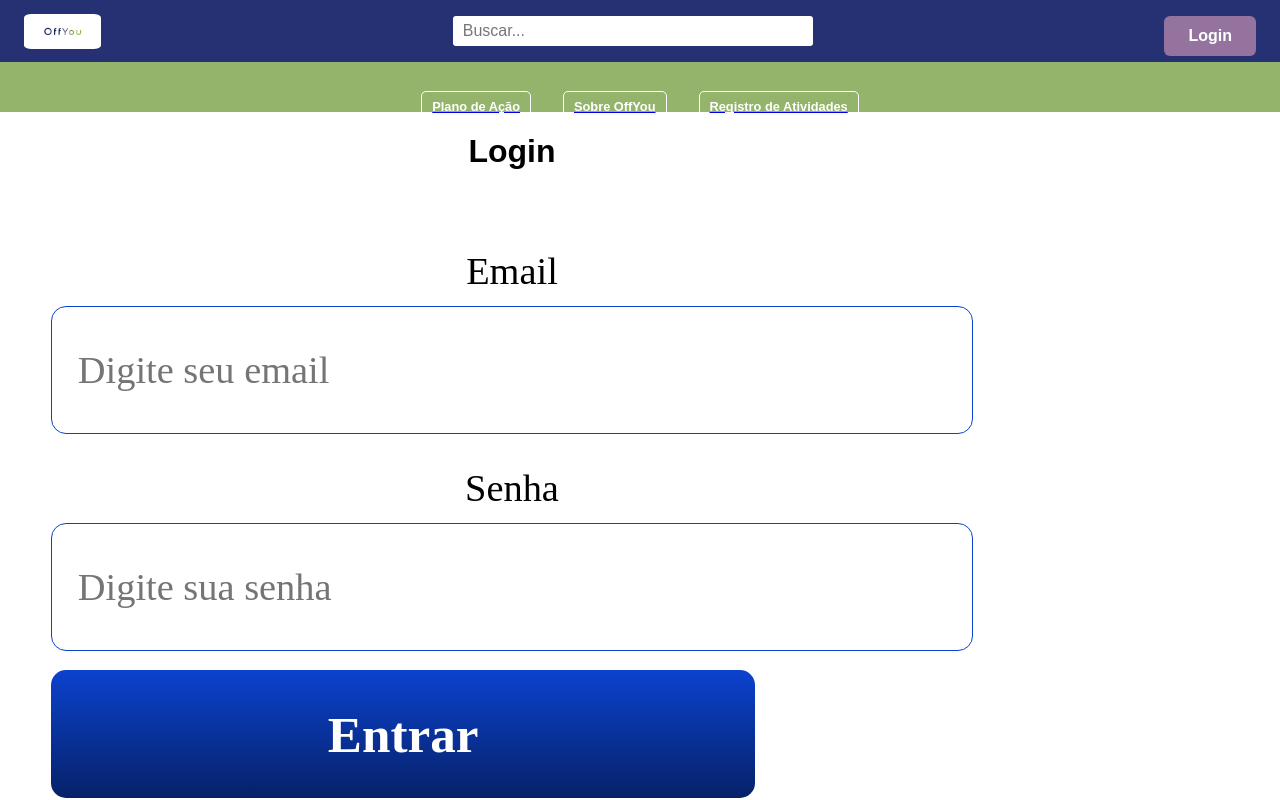
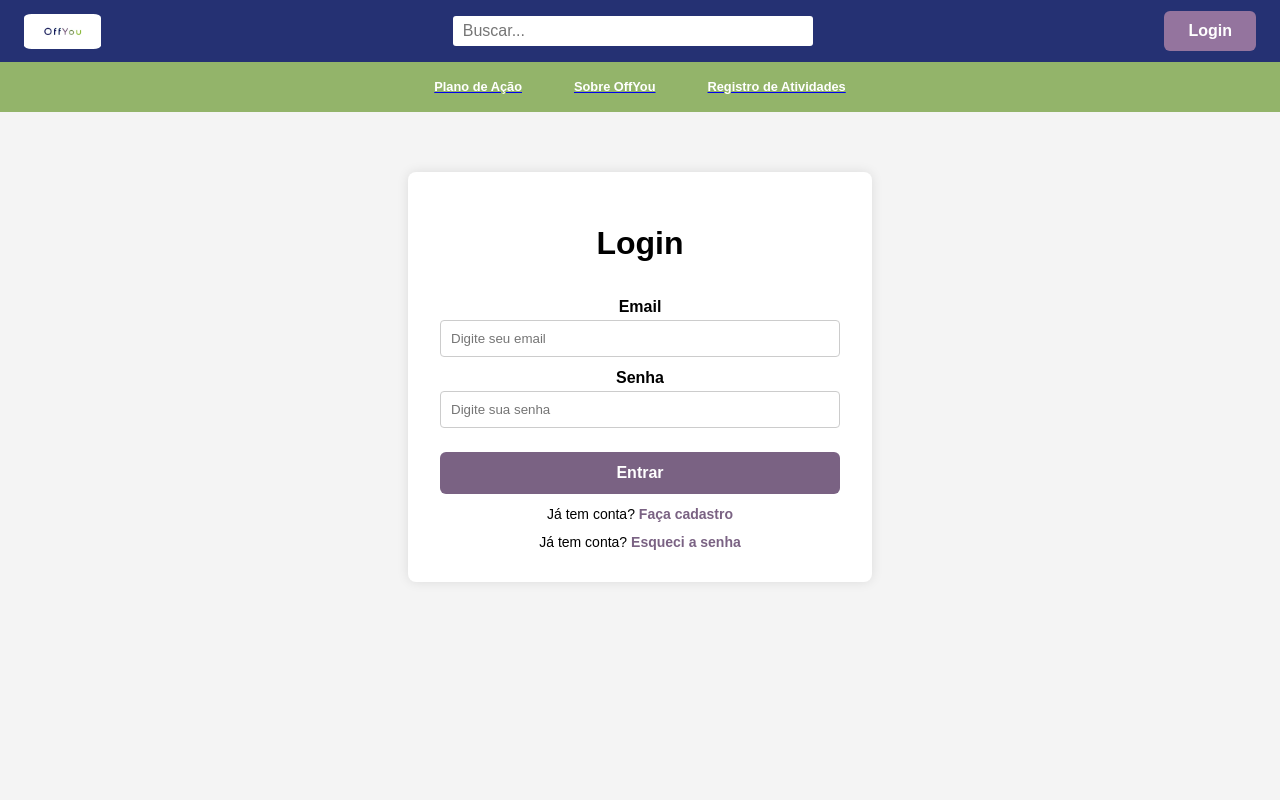
Before and after one commit to estephgermana/off-you, a React (Create React App) app in the folder frontend/: page /login in a window 1280 px wide. Shown: the top 800 px of the page. Built offline with nearby package versions, Linux system fonts and the light colour scheme.

Commit message:
finalizando frontend

```diff
--- a/frontend/src/pages/Login.tsx
+++ b/frontend/src/pages/Login.tsx
@@ -1,6 +1,7 @@
-// src/pages/Login.tsx
 import React, { useState } from 'react';
 import { useNavigate } from 'react-router-dom';
+import { Link } from 'react-router-dom';
+
 import '../styles/Login.css';
 
 const Login: React.FC = () => {
@@ -12,21 +13,12 @@ const Login: React.FC = () => {
     console.log('Logado com sucesso!', email);
   };
 
-  const handleEsqueceuSenha = () => {
-    navigate('/recuperar-senha');
-  };
-
-  const handleCadastro = () => {
-    navigate('/cadastro');
-  };
-
   return (
-
-      <div className="border-container-login">
-        <div className="container-login">
+    <div className="login-wrapper">
+      <div className="login-box">
         <h1>Login</h1>
 
-          <form className="container-email-senha">
+        <form className="login-form" onSubmit={(e) => e.preventDefault()}>
           <label htmlFor="email">Email</label>
           <input
             type="email"
@@ -34,6 +26,7 @@ const Login: React.FC = () => {
             placeholder="Digite seu email"
             value={email}
             onChange={(e) => setEmail(e.target.value)}
+            required
           />
 
           <label htmlFor="senha">Senha</label>
@@ -43,30 +36,23 @@ const Login: React.FC = () => {
             placeholder="Digite sua senha"
             value={senha}
             onChange={(e) => setSenha(e.target.value)}
+            required
           />
 
-            {/* Botão Entrar */}
-            <button
-              type="button"
-              className="submit"
-              onClick={handleLogin}
-            >
+          <button type="submit" onClick={handleLogin}>
             Entrar
           </button>
         </form>
 
-          <p>
-            <button onClick={handleEsqueceuSenha} style={{ background: 'none', border: 'none', color: 'blue', cursor: 'pointer' }}>
-              Esqueceu a senha?
-            </button>
-          </p>
-          <p>
-            <button onClick={handleCadastro} style={{ background: 'none', border: 'none', color: 'blue', cursor: 'pointer' }}>
-              Não tem login? Cadastre-se
-            </button>
-          </p>
+          <div className="login-link-cadastro">
+          Já tem conta? <Link to="/cadastro">Faça cadastro</Link>
+        </div>
+          <div className="login-link-recpera">
+          Já tem conta? <Link to="/recuperar-senha">Esqueci a senha</Link>
+        </div>
       </div>
     </div>
   );
-}
+};
+
 export default Login;
--- a/frontend/src/pages/PlanoDeAcao.tsx
+++ b/frontend/src/pages/PlanoDeAcao.tsx
@@ -134,7 +134,9 @@ export default function PlanoDeAcao() {
       </div>
 
       <div className="botoes">
-        <button onClick={salvarProgresso}>Salvar progresso</button>
+        <button onClick={salvarProgresso} disabled={!atividadesFeitas[indexAtual]}>
+          Salvar progresso
+        </button>
         <Link to="/registro-de-atividades">
           <button>Ver Progresso</button>
         </Link>
--- a/frontend/src/pages/RecuperarSenha.tsx
+++ b/frontend/src/pages/RecuperarSenha.tsx
@@ -1,9 +1,13 @@
-// src/pages/RecuperarSenha.tsx
 import React, { useState } from 'react';
+import { useNavigate } from 'react-router-dom';
+import { Link } from 'react-router-dom';
+
+import '../styles/Login.css';
 
 const RecuperarSenha: React.FC = () => {
   const [email, setEmail] = useState('');
   const [message, setMessage] = useState('');
+  const navigate = useNavigate();
 
   const handleRecuperarSenha = () => {
     if (!email) {
@@ -11,18 +15,17 @@ const RecuperarSenha: React.FC = () => {
       return;
     }
 
-    // Lógica para enviar o link de recuperação de senha
     console.log('Enviando link de recuperação para o e-mail:', email);
-
-    // Simulando a mensagem de sucesso
     setMessage('Link de recuperação enviado para o seu e-mail.');
   };
 
   return (
-    <div className="container-recuperar-senha">
-      <h1>Recuperação de Senha</h1>
-      <form>
-        {message && <div className="message">{message}</div>}
+    <div className="login-wrapper">
+      <div className="login-box">
+        <h1>Recuperar Senha</h1>
+
+        <form className="login-form">
+          {message && <div style={{ color: 'green', marginBottom: '10px' }}>{message}</div>}
 
           <label htmlFor="email">Email</label>
           <input
@@ -41,6 +44,15 @@ const RecuperarSenha: React.FC = () => {
             Enviar Link de Recuperação
           </button>
         </form>
+
+         <div className="login-link">
+                  Já tem conta? <Link to="/login">Faça login</Link>
+                </div>
+          <div className="login-link-cadastro">
+                    Já tem conta? <Link to="/cadastro">Faça cadastro</Link>
+                  </div>
+
+      </div>
     </div>
   );
 };
--- a/frontend/src/styles/Cadastro.css
+++ b/frontend/src/styles/Cadastro.css
@@ -1,10 +1,11 @@
 .border-container-cadastro {
   display: flex;
   justify-content: center;
-    align-items: center;
+  align-items: flex-start;
   padding: 40px;
   background-color: #f8f8f8;
   min-height: 100vh;
+  padding-top: 60px;
 }
 
 .container-cadastro {
@@ -13,7 +14,7 @@
   border-radius: 8px;
   box-shadow: 0 0 12px rgba(0,0,0,0.1);
   width: 100%;
-    max-width: 400px;
+  max-width: 360px;
 }
 
 .container-cadastro h1 {
@@ -40,7 +41,7 @@
 
 .submit {
   margin-top: 24px;
-    background-color: #4a4e69;
+  background-color: #7a6283;
   color: white;
   padding: 12px;
   border: none;
@@ -49,5 +50,20 @@
 }
 
 .submit:hover {
-    background-color: #373b58;
+  background-color: #b575a1;
 }
+.login-link {
+  margin-top: 16px;
+  text-align: center;
+  font-size: 14px;
+}
+
+.login-link a {
+  color: #7a6283;
+  text-decoration: none;
+  font-weight: bold;
+}
+
+.login-link a:hover {
+  text-decoration: underline;
+}
--- a/frontend/src/styles/Header.css
+++ b/frontend/src/styles/Header.css
@@ -67,9 +67,7 @@ header .green-bar-buttons {
 header .green-button {
   background-color: transparent;
   color: white;
-  border: 1px solid white;
   padding: 4px 10px;
-  border-radius: 5px;
   font-size: 0.8rem;
   height: 30px;
   display: flex;
@@ -82,6 +80,6 @@ header .green-button {
 }
 
 header .green-button:hover {
-  background-color: white;
+  background-color: rgb(124, 150, 124);
   color: #253173;
 }
--- a/frontend/src/styles/Home.css
+++ b/frontend/src/styles/Home.css
@@ -52,7 +52,7 @@
   background-color: #f2f2f2;
   border-radius: 15px;
   padding: 20px;
-  margin-top: 40px;
+  margin-top: 30px;
 
 
   display: flex;
@@ -73,7 +73,7 @@
 .sobre-offyou p {
   font-size: 1rem;
   color: #666;
-  line-height: 1.6;
+  line-height: 1.7;
   width: 80%;
   margin: 0 auto;
 }
--- a/frontend/src/styles/Login.css
+++ b/frontend/src/styles/Login.css
@@ -1,151 +1,74 @@
-
-.container-login{
-    width: 80vw !important;
-    height: auto !important;
-    padding-bottom: 6vw !important;
-
-  }
-  .container-email-senha{
-
-    width: 55vw !important;
-
-  }
-  .toggle-password {
-    left: 62vw !important;
-    bottom: 4vw !important;
-  }
-  .toggle-password img{
-    width: 5vw !important;
-  }
-  .container-email-senha {
-    width: 90% !important;
-    margin: 4vw !important;
-
-
-  }
-  .container-email-senha input{
-    width: 100% !important;
-  height: 10vw !important;
-  padding: 0vw 2vw !important;
-  font-size: 3vw !important;
-
-  }
-  .container-email-senha label{
-    font-size: 3vw !important;
-  }
-  .container-login .submit{
-    width: 55vw !important;
-    height: 10vw !important;
-    font-size: 4vw !important;
-
-  }
-  .container-login p, a{
-    font-size: 3vw !important;
-    margin-top: 3vw !important;
+.login-wrapper {
+  display: flex;
+  justify-content: center;
+  align-items: flex-start;
+  min-height: 100vh;
+  background-color: #f4f4f4;
+  padding-top: 60px;
+  padding-inline: 20px;
 }
 
-
-
-  .container-all-login{
-    margin-top: 6vw;
-    display:flex;
-    flex-direction: column;
-    align-items: center;
+.login-box {
+  background-color: #fff;
+  padding: 32px;
+  border-radius: 8px;
+  box-shadow: 0 0 12px rgba(0, 0, 0, 0.1);
   width: 100%;
+  max-width: 400px;
 }
 
-   .logo-container{
-       width: 12vw;
-       height: 5vw;
-       background-color: #0b42ce;
-       border-radius: 15px;
-       margin: 0vw 0vw 2vw 0vw;
-       display: flex;
-       align-items: center;
-       justify-content: center;
+.login-box h1 {
+  text-align: center;
+  margin-bottom: 24px;
 }
-   .logo-container img{
-    height: 90%;
 
-   }
-   .container-login{
-       width: 35vw;
-       height: 28vw;
-       border-radius: 35px;
-       background-color: white;
+.login-form {
   display: flex;
   flex-direction: column;
-       align-items: center;
-       justify-content: center;
 }
-   .container-email-senha{
-       display: flex;
-       flex-direction: column;
-       align-items: left;
-       justify-content: center;
-       width: 30vw;
-       position: relative;
+
+.login-form label {
+  margin-top: 12px;
+  font-weight: bold;
 }
-   .container-email-senha input{
-       width: 100%;
-     border: 1px solid #0b42ce;
-     border-radius: 15px;
-     height: 3vw;
-     margin: 0.5vw 0vw;
-     margin-bottom: 2vw;
-     transition: 0.5s;
-     font-family: Montserrat-regular;
-     font-size: 1.0vw;
-     padding: 0vw 1vw;
-     box-sizing: border-box;
 
+.login-form input {
+  padding: 10px;
+  margin-top: 4px;
+  border: 1px solid #ccc;
+  border-radius: 4px;
 }
-   .container-email-senha input:nth-of-type(2){
-    width: 90%;
+
+.login-form button {
+  margin-top: 24px;
+  background-color: #7a6283;
+  color: white;
+  padding: 12px;
+  border: none;
+  border-radius: 6px;
+  cursor: pointer;
+  font-size: 16px;
 }
-   .container-email-senha input:focus{
-       outline: none;
-       border: 1px solid #020e2b;
-       transition: 0.5s;
+
+.login-form button:hover {
+  background-color: #b575a1;
 }
-   .container-email-senha label{
-       font-family: Montserrat-Bold;
-       font-size: 1.3vw;
-       margin: 0.5vw 1vw;
+
+.login-link-cadastro,
+.login-link-recpera {
+  margin-top: 12px;
+  text-align: center;
+  font-size: 14px;
 }
-   .container-login .submit{
-     width: 22vw;
-     height: 3vw;
-     background: linear-gradient( to bottom, #0b42ce,#062168);
-     border: none;
-     border-radius: 15px;
-     color: white;
-     font-family: Montserrat-Bold;
-     font-size: 1.5vw;
-     cursor: pointer;
-     transition: 1s;
-     margin-top: -0.5vw;
-     margin-bottom: 0.5vw;
+
+.login-link-cadastro a,
+.login-link-recpera a {
+  color: #7a6283;
+  text-decoration: none;
+  font-weight: bold;
 }
-   .container-login button:focus{
-       transition: 1s;
-       background: white;
-       color: #0b42ce ;
+
+.login-link-cadastro a:hover,
+.login-link-recpera a:hover {
+  text-decoration: underline;
 }
-     .container-login p, a{
-       font-family: Montserrat-regular;
-       font-size: 1vw;
-       margin-top: 0.5vw;
-       margin-bottom: 0vw;
-     }
-    .toggle-password{
-      position: absolute;
-      background-color: white;
-      bottom: 3vw;
-      left: 28.5vw;
-      border: none;
-      cursor: pointer;
-      display: flex;
-      align-items: center;
-      justify-content: center;
-    }
```
Also changed, not shown: frontend/src/pages/Cadastro.tsx (+6 -9 lines), frontend/src/pages/RegistroAtividade.tsx (+69 -5 lines), frontend/src/styles/RegistroAtividade.css (added, +77 -0 lines). Lines whose indentation alone changed are shown as unchanged.
